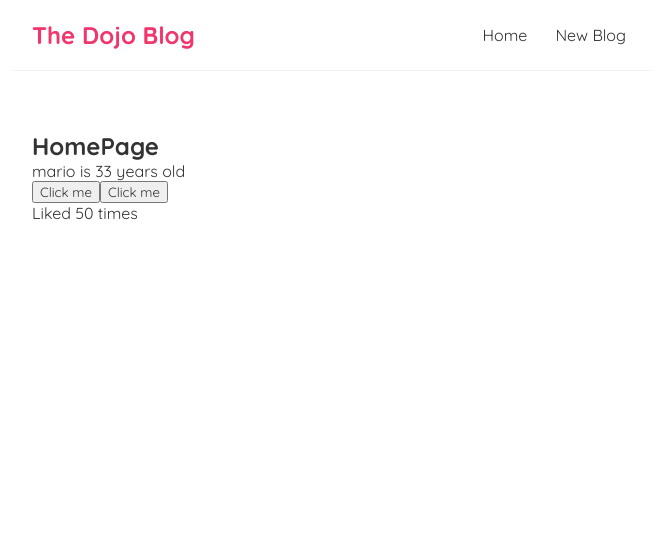
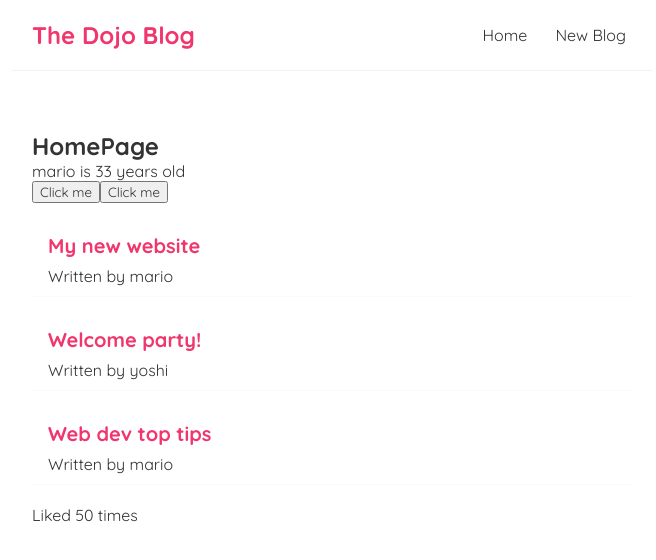
Before and after one commit to treguv/react-tutorial, a React (Create React App) app in the folder dogo-blog/: page / in a window 1280 px wide. Shown: the top 560 px of the page, without its empty margins (308-964 px from the left). Built offline with nearby package versions, Linux system fonts and the light colour scheme.

Commit message:
added map function to cycle through all the blogs and dynamically display them

```diff
--- a/dogo-blog/src/Home.js
+++ b/dogo-blog/src/Home.js
@@ -5,7 +5,18 @@
   // use state allows us to make a variable reactive
   const [name, setName] = useState("mario"); // this variable is  reactive
   const [age, setAge] = useState(33);
+  const [blogs, setBlogs] = useState([
+    { title: "My new website", body: "lorem ipsum...", author: "mario", id: 1 },
 
+    { title: "Welcome party!", body: "lorem ipsum...", author: "yoshi", id: 2 },
+
+    {
+      title: "Web dev top tips",
+      body: "lorem ipsum...",
+      author: "mario",
+      id: 3,
+    },
+  ]);
   const handleClick = (e) => {
     //when we do this we automatically get accss to an event object
     // handles the click on the buttongv
@@ -35,6 +46,14 @@
       >
         Click me
       </button>
+      {/* cycle through our lists and make template bit for our blog */}
+      {blogs.map((blog) => (
+        //every blog item needs a key or id so that react can track it
+        <div className="blog-preview" key={blog.id}>
+          <h2> {blog.title}</h2>
+          <p>Written by {blog.author}</p>
+        </div>
+      ))}
     </div>
   );
 };
--- a/dogo-blog/src/index.css
+++ b/dogo-blog/src/index.css
@@ -51,3 +51,24 @@
 
   padding: 20px;
 }
+/* blog previews / list */
+
+.blog-preview {
+  padding: 10px 16px;
+
+  margin: 20px 0;
+
+  border-bottom: 1px solid #fafafa;
+}
+
+.blog-preview:hover {
+  box-shadow: 1px 3px 5px rgba(0, 0, 0, 0.1);
+}
+
+.blog-preview h2 {
+  font-size: 20px;
+
+  color: #f1356d;
+
+  margin-bottom: 8px;
+}
```
